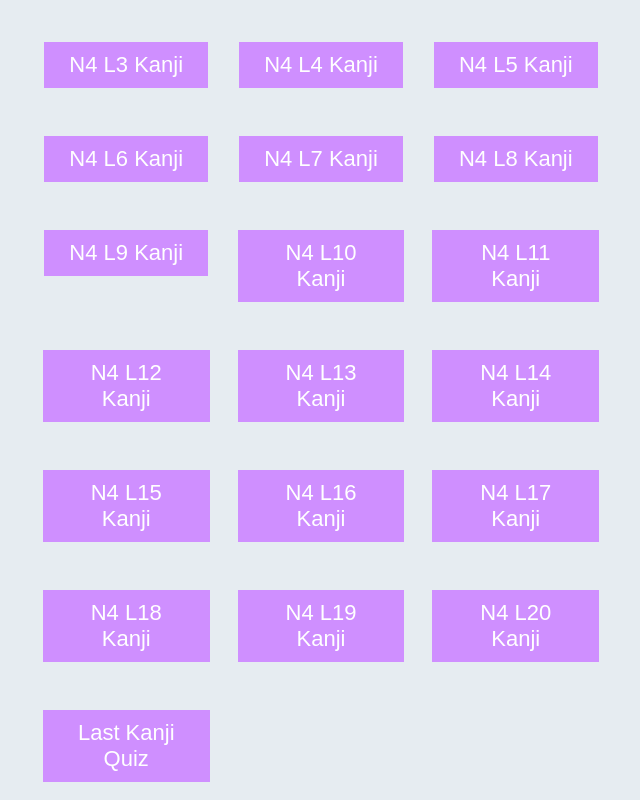
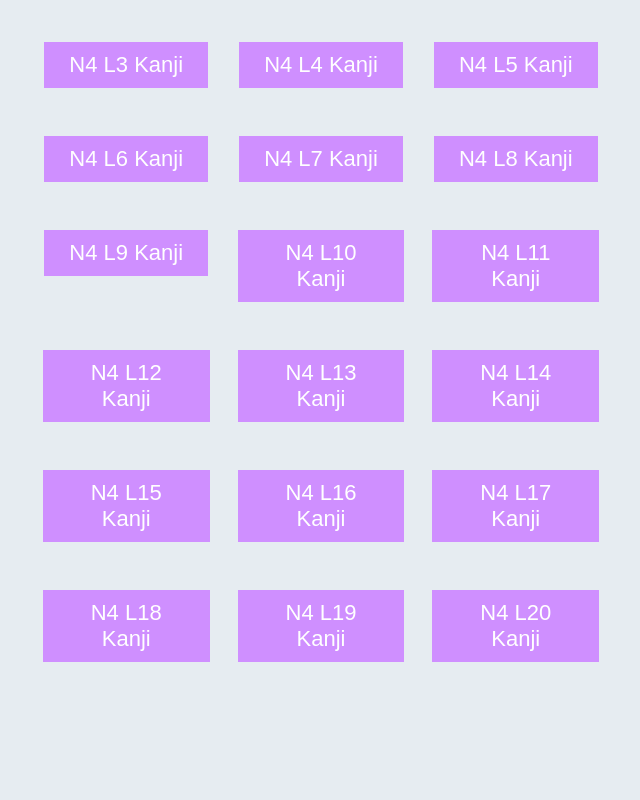
Before and after one commit to sameonseth/nihongo-reviewer, a Vue app: page / in a window 1280 px wide. Shown: the part 2687-3487 px from the top of the page, without its empty margins (319-959 px from the left). After the commit the page ends 3367 px from the top, so only its background shows below. Built offline with nearby package versions, Linux system fonts and the light colour scheme.

Commit message:
modified quizzes

```diff
--- a/src/components/QuizButton.vue
+++ b/src/components/QuizButton.vue
@@ -39,7 +39,6 @@
     v-for="(quizCode, index) in n4KanjiCodeQuizArray"
     :key="quizCode"
     >
-        <div v-if="index <= 19">
         <button
         type="button"
         class="kanji-option"
@@ -47,16 +46,6 @@
         >
         {{ n4FirstName + (index+1) + kanjiOptionLastName }}
         </button>
-        </div>
-        <div v-else-if="index === 20">
-            <button
-            type="button"
-            class="kanji-option"
-            @click.prevent="setQuiz('LastKQuiz')"
-            >
-            Last Kanji Quiz
-            </button>
-        </div>
     </div>
 </template>
 <script>
```
Also changed, not shown: src/assets/N4KanjiQuizzes.json. Lines whose indentation alone changed are shown as unchanged.
